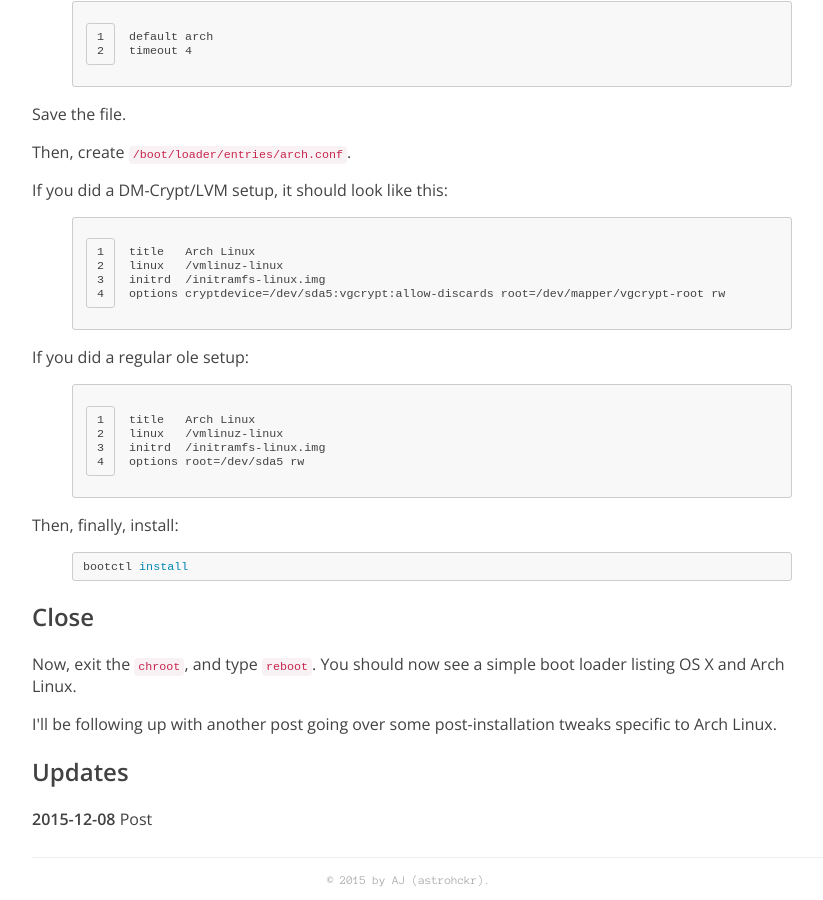
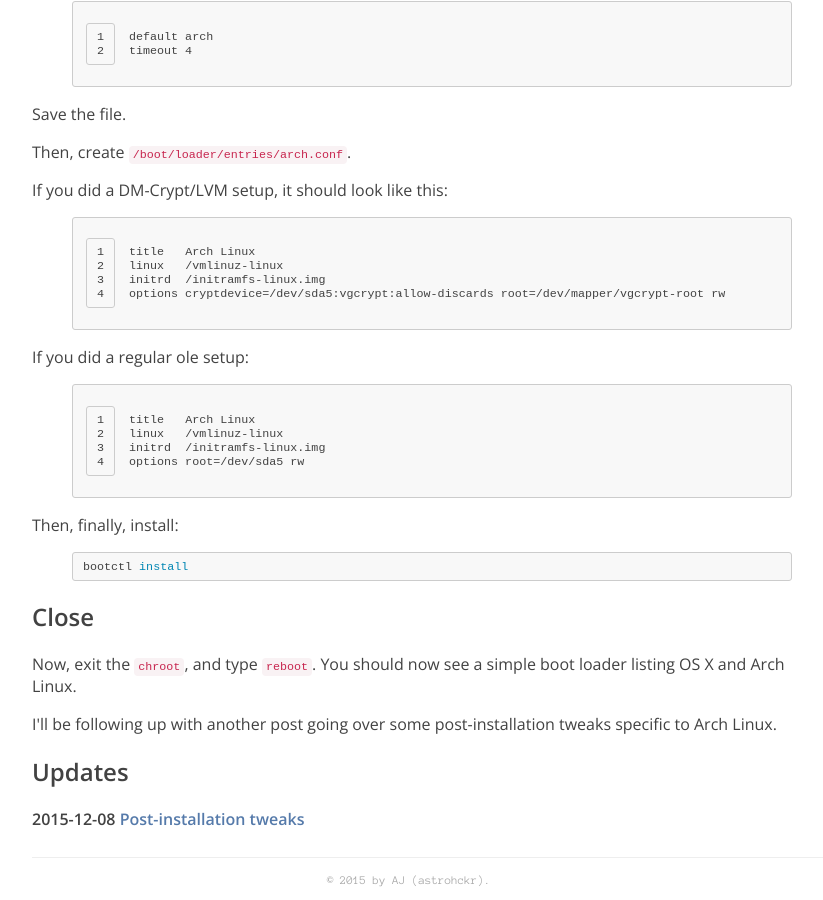
Before and after one commit to bitjockey42/astrohckr.github.io, a Jekyll site: the page built from _posts/2015-12-05-triple-boot-os-x-windows-81-and-arch-linux-on-2012-retina-macbook-pro.markdown, in a window 1280 px wide and 900 px high, scrolled down 8138 px. Shown: the whole window, without its empty margins (208-1031 px from the left). Built offline with Jekyll 4.4.1, drawn with Linux system fonts in a browser that asks for light colours; some web fonts are replaced; comment, search, counter and statistics services are not loaded.

Commit message:
Updated links

```diff
--- a/_posts/2015-12-05-triple-boot-os-x-windows-81-and-arch-linux-on-2012-retina-macbook-pro.markdown
+++ b/_posts/2015-12-05-triple-boot-os-x-windows-81-and-arch-linux-on-2012-retina-macbook-pro.markdown
@@ -329,4 +329,4 @@
 
 ## Updates
 
-**2015-12-08** Post
+**2015-12-08** [Post-installation tweaks](http://ajwrit.es/2015/12/08/arch-linux-macbook-pro-101-post-install-configuration-and-tweaks/)
--- a/_posts/2015-12-08-arch-linux-macbook-pro-101-post-install-configuration-and-tweaks.markdown
+++ b/_posts/2015-12-08-arch-linux-macbook-pro-101-post-install-configuration-and-tweaks.markdown
@@ -9,7 +9,7 @@
   - configuration
 ---
 
-This is a continuation of my previous post on Arch Linux on the Macbook Pro 10,1. This focuses on post-installation tweaks you can make on Arch Linux for this particular model. These are also applicable to the Macbook Pro 10,2, the 13-inch model without the discrete graphics.
+This is a continuation of my [previous](http://ajwrit.es/2015/12/05/triple-boot-os-x-windows-81-and-arch-linux-on-2012-retina-macbook-pro/) post on Arch Linux on the Macbook Pro 10,1. This focuses on post-installation tweaks you can make on Arch Linux for this particular model. These are also applicable to the Macbook Pro 10,2, the 13-inch model without the discrete graphics.
 
 * TOC
 {:toc}
```
